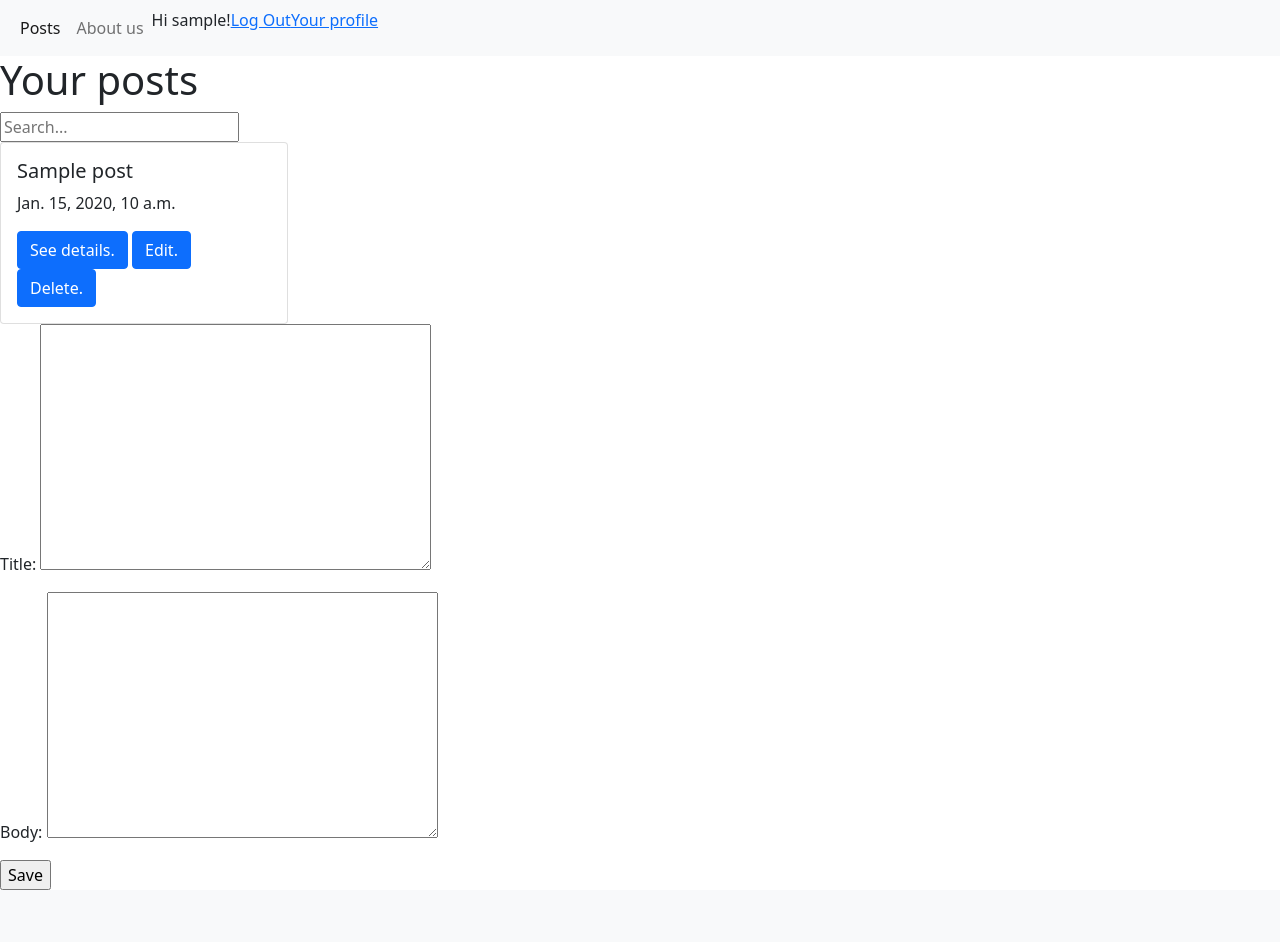
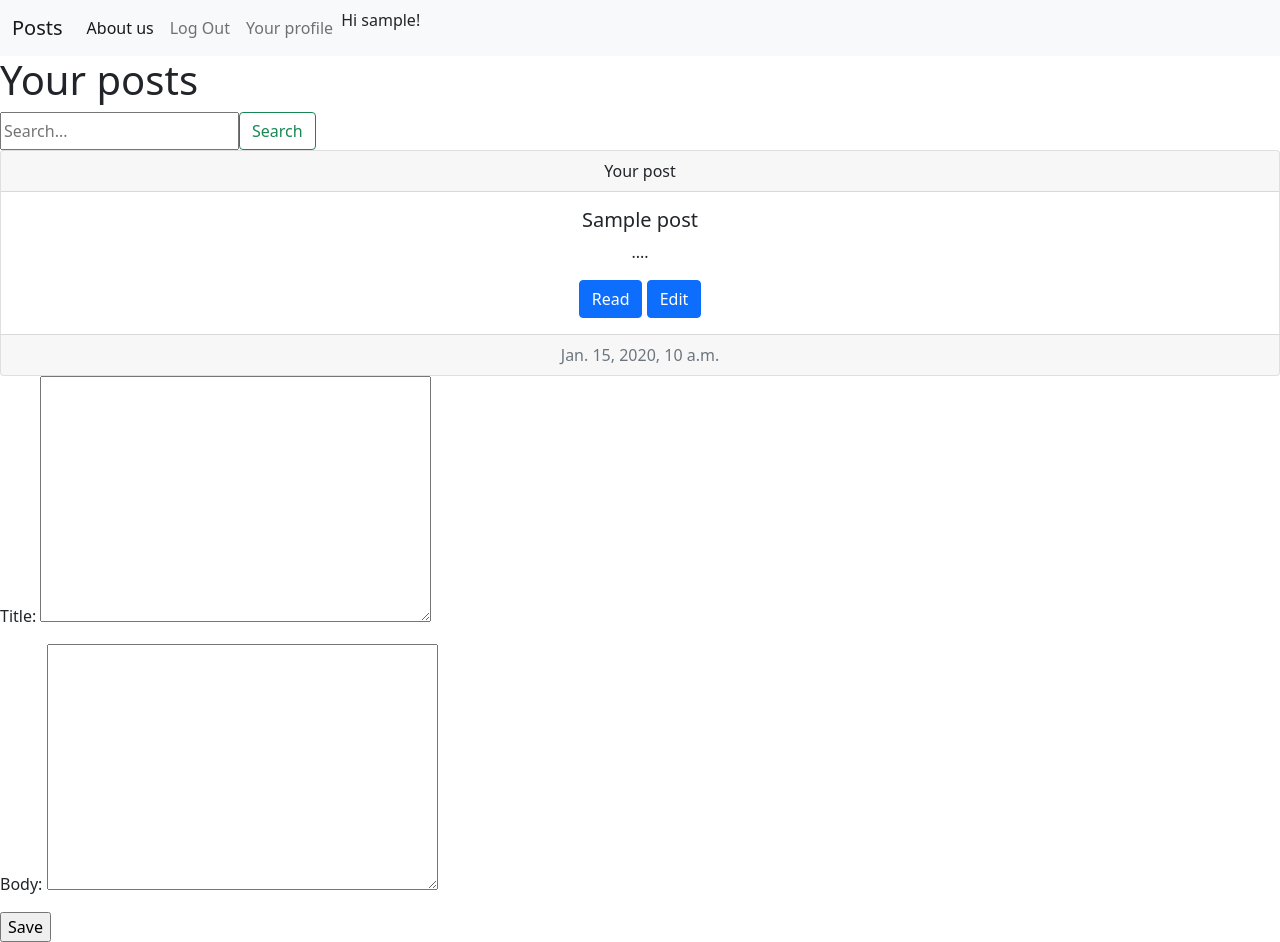
Before and after one commit to AnikaPet/ap-blog.tk, a Django app: page /accounts/profile/ in a window 1280 px wide. Before the commit the page ends 890 px from the top, so only its background shows below. Run offline with Django 4.2, Linux system fonts and the light colour scheme; a user stored in the database is signed in; tables that the repository leaves empty hold one stand-in row (values such as "Sample post").

Commit message:
Make changes to templates.

```diff
--- a/cms/templates/nav.html
+++ b/cms/templates/nav.html
@@ -1,24 +1,33 @@
-<nav class="navbar navbar-expand-lg navbar-light bg-light">
+  <nav class="navbar navbar-expand-lg navbar-light bg-light">
     <div class="container-fluid">
-      <button class="navbar-toggler" type="button" data-bs-toggle="collapse" data-bs-target="#navbarNavAltMarkup" aria-controls="navbarNavAltMarkup" aria-expanded="false" aria-label="Toggle navigation">
+      <a class="navbar-brand" href="/blog">Posts</a>
+      <button class="navbar-toggler" type="button" data-bs-toggle="collapse" data-bs-target="#navbarSupportedContent" aria-controls="navbarSupportedContent" aria-expanded="false" aria-label="Toggle navigation">
         <span class="navbar-toggler-icon"></span>
       </button>
-      <div class="collapse navbar-collapse" id="navbarNavAltMarkup">
-        <div class="navbar-nav">
-          <a class="nav-link active" href="/blog">Posts</a>
-          <a class="nav-link" href="/blog/about-us">About us</a>
+      <div class="collapse navbar-collapse" id="navbarSupportedContent">
+        <ul class="navbar-nav me-auto mb-2 mb-lg-0">
+          <li class="nav-item">
+            <a class="nav-link active" aria-current="page" href="/blog/about-us">About us</a>
+          </li>
 
           {% if user.is_authenticated %}
-                Hi {{ user.username }}!
-              <p><a href="{% url 'logout' %}">Log Out</a></p>
-              <a href="{% url 'user-profile' %}">Your profile</a>
+
+          <li class="nav-item"><a class="nav-link" href="{% url 'logout' %}">Log Out</a></li>
+          <li class="nav-item"><a class="nav-link" href="{% url 'user-profile' %}">Your profile</a></li>
+          <li class="nav-item"> <p class="nav-item">Hi {{ user.username }}!</p></li>
           {% else %}
-          <p>You are not logged in</p>
-          <a href="{% url 'login' %}">Log In</a>
-          <a href="{% url 'signup' %}">Sign Up</a>
+
+
+          <li class="nav-item"><a class="nav-link" href="{% url 'login' %}">Log In</a></li>
+          <li class="nav-item"> <a class="nav-link" href="{% url 'signup' %}">Sign Up</a>
+          <li class="nav-item">
+            <p class="nav-item">You are not logged in</p></li>
+          </li>
+
           {% endif %}
 
-        </div>
+        </ul>
+
       </div>
     </div>
   </nav>
--- a/cms/templates/userprofile.html
+++ b/cms/templates/userprofile.html
@@ -6,30 +6,38 @@
 
     <h1>Your posts</h1>
 
-    <form action="search/" method="get">
+    <form action="search/" method="get" class ="d-flex">
       <input name="q" type="text" placeholder="Search...">
+      <button class="btn btn-outline-success" type="submit">Search</button>
     </form>
 
     {% for post in posts %}
     {%if post.author == request.user %}
-    <div class="card" style="width: 18rem;">
+    <div class="card text-center">
+      <div class="card-header">
+        Your post
+      </div>
       <div class="card-body">
         <h5 class="card-title">{{post.title}}</h5>
-          <p class="card-text">
+        <p class="card-text">....</p>
+        <a href="/blog/{{post.id}}" class="btn btn-primary">Read</a>
+        <a href="#" class="btn btn-primary">Edit</a>
+      </div>
+      <div class="card-footer text-muted">
         {{post.created}}
-          </p>
-          <a href="/blog/{{forloop.counter}}" class="btn btn-primary">See details.</a>
-          <a href="" class="btn btn-primary">Edit.</a>
-          <a href="" class="btn btn-primary">Delete.</a>
       </div>
     </div>
     {%endif%}
     {% endfor %}
 
+
     <form action="{% url 'user-profile' %}" method='POST'>
+
       {% csrf_token %}
       {{form.as_p}}
       <input type='submit' value='Save'>
+
     </form>
 
+
 {% endblock %}
--- a/cms/views.py
+++ b/cms/views.py
@@ -19,7 +19,7 @@ def post_search(request):
     queried_post = request.GET['q']
     post = None
     try:
-        post = Post.objects.get(name = queried_post)
+        post = Post.objects.get(title = queried_post)
         queried_post_exists = True
     except:
         queried_post_exists = False
--- a/myblog/urls.py
+++ b/myblog/urls.py
@@ -1,7 +1,11 @@
 from django.contrib import admin
 from django.urls import path,include
 
+from cms import views
+
 urlpatterns = [
+
+    path('',views.about_us),
     path('admin/', admin.site.urls),
     path('blog/',include('cms.urls')),
     path('accounts/', include('accounts.urls')),
```
Also changed, not shown: cms/templates/about_us.html (+20 -1 lines), cms/templates/posts/post_detail.html (+11 -8 lines), cms/templates/posts/post_listing.html (+14 -9 lines), cms/templates/posts/post_searched.html (+14 -10 lines). Lines whose indentation alone changed are shown as unchanged.
